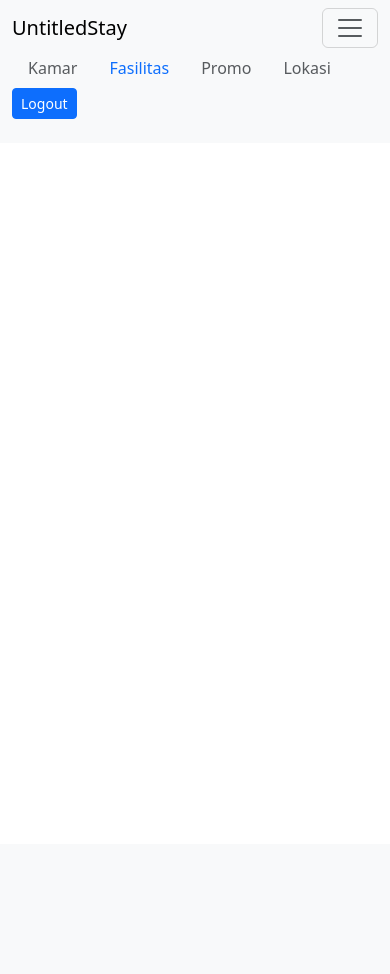
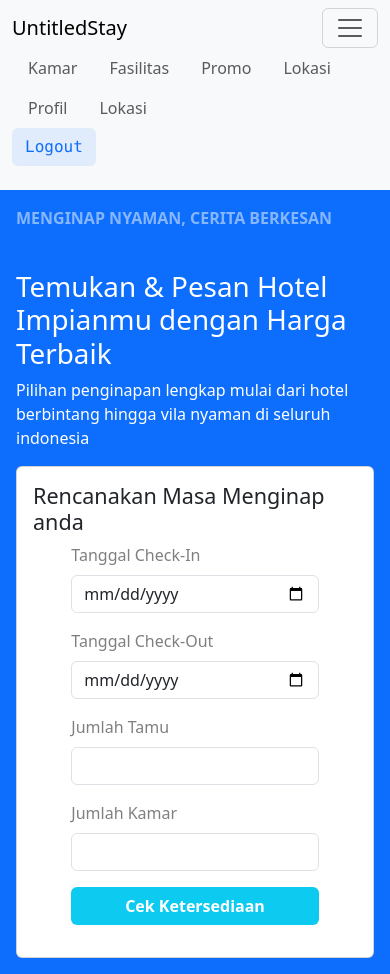
Before and after one commit to MercuryinGit/unhotel, a Laravel app: page / in a window 390 px wide, after a click that opens the changed part. Before the commit the page ends 119 px from the top, so only its background shows below. Run offline with Laravel 12, Linux system fonts and the light colour scheme.

Commit message:
Dashboard Build

```diff
--- /dev/null
+++ b/resources/views/components/navbar.blade.php
@@ -0,0 +1,43 @@
+<link href="https://cdn.jsdelivr.net/npm/bootstrap@5.3.8/dist/css/bootstrap.min.css" rel="stylesheet"
+    integrity="sha384-sRIl4kxILFvY47J16cr9ZwB07vP4J8+LH7qKQnuqkuIAvNWLzeN8tE5YBujZqJLB" crossorigin="anonymous" />
+<nav class="navbar navbar-expand-sm navbar-light bg-light">
+    <div class="container position-relative">
+        <a class="navbar-brand" href="#">UntitledStay</a>
+        <button class="navbar-toggler d-lg-none" type="button" data-bs-toggle="collapse"
+            data-bs-target="#collapsibleNavId" aria-controls="collapsibleNavId" aria-expanded="false"
+            aria-label="Toggle navigation">
+            <span class="navbar-toggler-icon"></span>
+        </button>
+        <div class="collapse navbar-collapse justify-content-center" id="collapsibleNavId">
+            <ul class="nav">
+                <li class="nav-item">
+                    <a class="nav-link disabled" href="#">Kamar</a>
+                </li>
+                <li class="nav-item">
+                    <a class="nav-link disabled" href="#">Fasilitas</a>
+                </li>
+                <li class="nav-item">
+                    <a class="nav-link disabled" href="#">Promo</a>
+                </li>
+                <li>
+                    <a class="nav-link disabled" href="#">Lokasi</a>
+                </li>
+                <li>
+                    <a class="nav-link disabled" href="#">Profil</a>
+                </li>
+                <li>
+                    <a class="nav-link disabled" href="#">Lokasi</a>
+                </li>
+            </ul>
+        </div>
+        <div class="d-flex align-items-center">
+            <form method="POST" action="{{ route('logout') }}">
+                @csrf
+                <button type="submit" class="btn bg-primary bg-opacity-10 text-primary font-monospace">Logout</button>
+            </form>
+        </div>
+</nav>
+
+<script src="https://cdn.jsdelivr.net/npm/bootstrap@5.3.8/dist/js/bootstrap.bundle.min.js"
+    integrity="sha384-FKyoEForCGlyvwx9Hj09JcYn3nv7wiPVlz7YYwJrWVcXK/BmnVDxM+D2scQbITxI"
+    crossorigin="anonymous"></script>
--- a/resources/views/dashboard.blade.php
+++ b/resources/views/dashboard.blade.php
@@ -1,42 +1,56 @@
-<link href="https://cdn.jsdelivr.net/npm/bootstrap@5.3.8/dist/css/bootstrap.min.css" rel="stylesheet" integrity="sha384-sRIl4kxILFvY47J16cr9ZwB07vP4J8+LH7qKQnuqkuIAvNWLzeN8tE5YBujZqJLB" crossorigin="anonymous" />
-<nav
-    class="navbar navbar-expand-sm navbar-light bg-light"
->
-    <div class="container position-relative">
-        <a class="navbar-brand" href="#">UntitledStay</a>
-        <button
-            class="navbar-toggler d-lg-none"
-            type="button"
-            data-bs-toggle="collapse"
-            data-bs-target="#collapsibleNavId"
-            aria-controls="collapsibleNavId"
-            aria-expanded="false"
-            aria-label="Toggle navigation"
-        >
-            <span class="navbar-toggler-icon"></span>
-        </button>
-        <div class="collapse navbar-collapse justify-content-center" id="collapsibleNavId">
-            <ul class="nav">
-                <li class="nav-item">
-                    <a class="nav-link disabled" href="#">Kamar</a>
-                </li>
-                <li class="nav-item">
-                    <a class="nav-link disbaled" href="#">Fasilitas</a>
-                </li>
-                <li class="nav-item">
-                    <a class="nav-link disabled" href="#">Promo</a>
-                </li>
-                <li>
-                    <a class="nav-link disabled" href="#">Lokasi</a>
-                </li>
-            </ul>
+<x-navbar></x-navbar>
+<div class="bg-primary">
+    <div class="container p-3">
+        <p class="fw-bold text-white-50 font-sans">MENGINAP NYAMAN, CERITA BERKESAN</p>
+        @auth
+            @if (in_array(auth()->user()->role, ['admin', 'super_admin'], true))
+                <span class="badge text-bg-danger me-2 fw-bold text-white font-sans">
+                    Kamu {{ auth()->user()->role === 'super_admin' ? 'Super Admin' : 'Admin' }}
+                </span>
+            @endif
+        @endauth
+        <br>
+        @auth
+            <span class="navbar-text me-3 fw-bold text-white font-sans">
+                Halo, {{ auth()->user()->name }}
+            </span>
+        @endauth
+        <h1 class="text-white">Temukan & Pesan Hotel Impianmu dengan Harga Terbaik</h1>
+        <p class="text-white">Pilihan penginapan lengkap mulai dari hotel berbintang hingga vila nyaman di seluruh
+            indonesia</p>
+        <div class="card text-start">
+            <div class="card-body">
+                <h4 class="card-title">Rencanakan Masa Menginap anda</h4>
+                <div class="container">
+                    <form method="GET">
+                        <div class="row row-cols-1 g-3 justify-content-evenly">
+                            <div class="col-10 col-sm-5 col-lg-2">
+                                <label for="" class="form-label text-black-50">Tanggal Check-In</label>
+                                <input type="date" class="form-control" name="" id="" aria-describedby="helpId"
+                                    placeholder="" />
+                            </div>
+                            <div class="col-10 col-sm-5 col-lg-2">
+                                <label for="" class="form-label text-black-50">Tanggal Check-Out</label>
+                                <input type="date" class="form-control" name="" id="" aria-describedby="helpId"
+                                    placeholder="" />
+                            </div>
+                            <div class="col-10 col-sm-5 col-lg-2">
+                                <label for="" class="form-label text-black-50">Jumlah Tamu</label>
+                                <input type="number" class="form-control" name="" id="" aria-describedby="helpId"
+                                    placeholder="" />
+                            </div>
+                            <div class="col-10 col-sm-5 col-lg-2">
+                                <label for="" class="form-label text-black-50">Jumlah Kamar</label>
+                                <input type="number" class="form-control" name="" id="" aria-describedby="helpId"
+                                    placeholder="" />
+                            </div>
+                            <div class="col-10 col-sm-5 col-lg-2 d-grid">
+                                <button type="submit" class="btn bg-info text-white fw-bold">Cek Ketersediaan</button>
+                            </div>
+                        </div>
+                    </form>
+                </div>
+            </div>
         </div>
-        <div class="d-flex align-items-center">
-            <form method="POST" action="{{ route('logout') }}">
-                @csrf
-                <button type="submit" class="btn btn-primary btn-sm">Logout</button>
-            </form>
     </div>
-</nav>
-
-<script src="https://cdn.jsdelivr.net/npm/bootstrap@5.3.8/dist/js/bootstrap.bundle.min.js" integrity="sha384-FKyoEForCGlyvwx9Hj09JcYn3nv7wiPVlz7YYwJrWVcXK/BmnVDxM+D2scQbITxI" crossorigin="anonymous"></script>
+</div>
```
Also changed, not shown: app/View/Components/navbar.php (added, +26 -0 lines), routes/web.php (line endings or trailing spaces).
